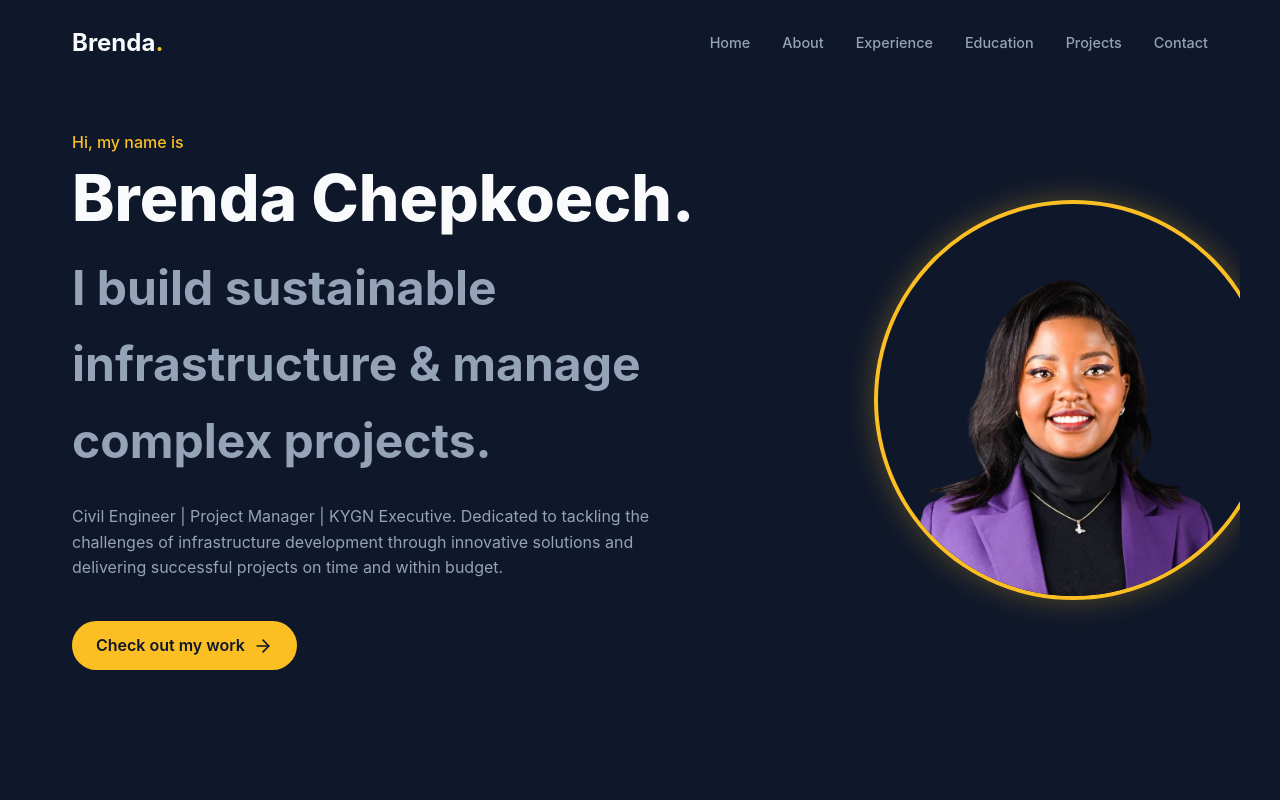
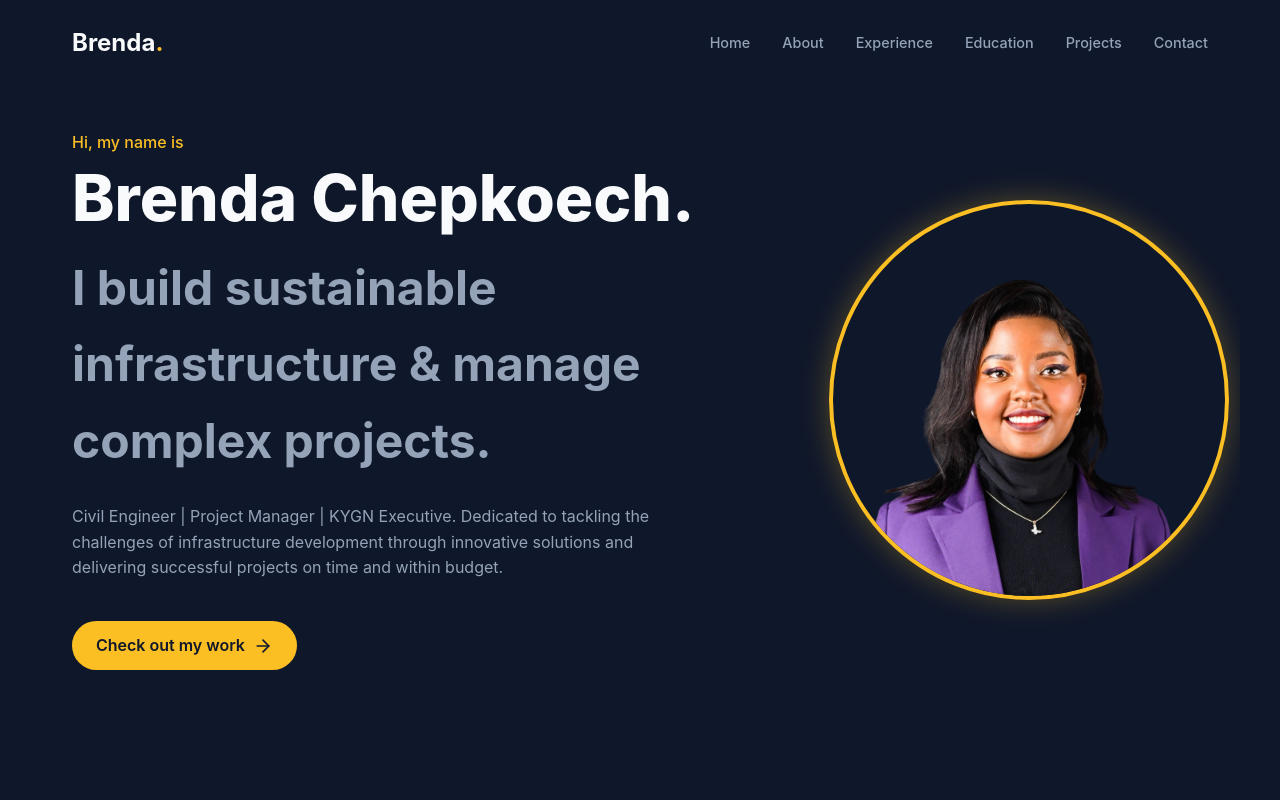
Before and after one commit to ReyKiptoo/bree, a React (Vite) app: page / in a window 1280 px wide. Shown: the top 800 px of the page. Built offline with nearby package versions, Linux system fonts and the light colour scheme.

Commit message:
Redone 60/40 split

```diff
--- a/src/index.css
+++ b/src/index.css
@@ -209,27 +209,28 @@ section {
     /* Text Left, Image Right */
     justify-content: space-between;
     text-align: left;
-    gap: 4rem;
     /* Uniform Dark Background */
     background: var(--bg-primary);
   }
 
   .hero-image-wrapper {
-    width: 400px;
-    height: 400px;
+    width: 100%;
+    max-width: 400px;
+    height: auto;
+    aspect-ratio: 1;
   }
 
   .hero-content {
-    flex: 0 0 65%;
-    max-width: 65%;
+    flex: 0 0 60%;
+    max-width: 60%;
     align-items: flex-start;
     text-align: left;
     /* Text on left side */
   }
 
   .hero-image-container {
-    flex: 0 0 35%;
-    max-width: 35%;
+    flex: 0 0 40%;
+    max-width: 40%;
     justify-content: center;
   }
 }
```
